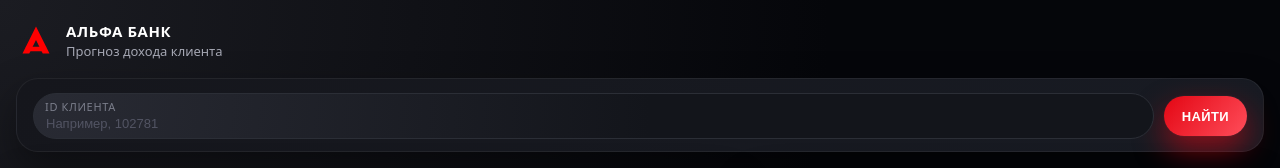
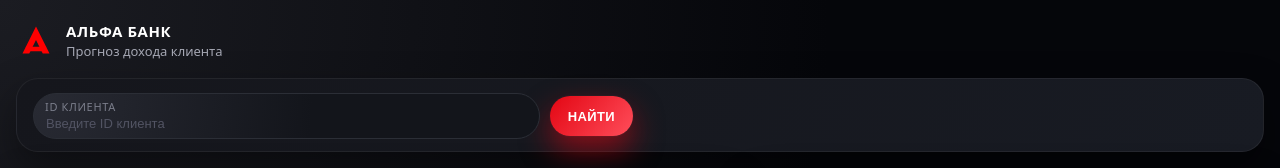
Before and after one commit to ev1lbald/AlphaBank_ML_Income_Prediction, a React (Vite) app in the folder frontend/: page / in a window 1280 px wide. Shown: the top 168 px of the page. Built offline with nearby package versions, Linux system fonts and the light colour scheme; no server answers.

Commit message:
Frontend cleanup: Removed filters from UI and logic

```diff
--- a/frontend/src/components/SearchPanel.jsx
+++ b/frontend/src/components/SearchPanel.jsx
@@ -5,18 +5,19 @@
 
   const handleSearch = (e) => {
     e.preventDefault();
+    // We now pass only clientId, removing filters object completely
     onSearch(clientId);
   };
 
   return (
     <section className="search-panel">
-      <form className="search-row" onSubmit={handleSearch}>
+      <form className="search-row" onSubmit={handleSearch} style={{width: '100%', maxWidth: '600px'}}>
         <div className="field">
           <label htmlFor="clientIdInput">ID клиента</label>
           <input
             id="clientIdInput"
             type="text"
-            placeholder="Например, 102781"
+            placeholder="Введите ID клиента"
             autoComplete="off"
             value={clientId}
             onChange={(e) => setClientId(e.target.value)}
```
